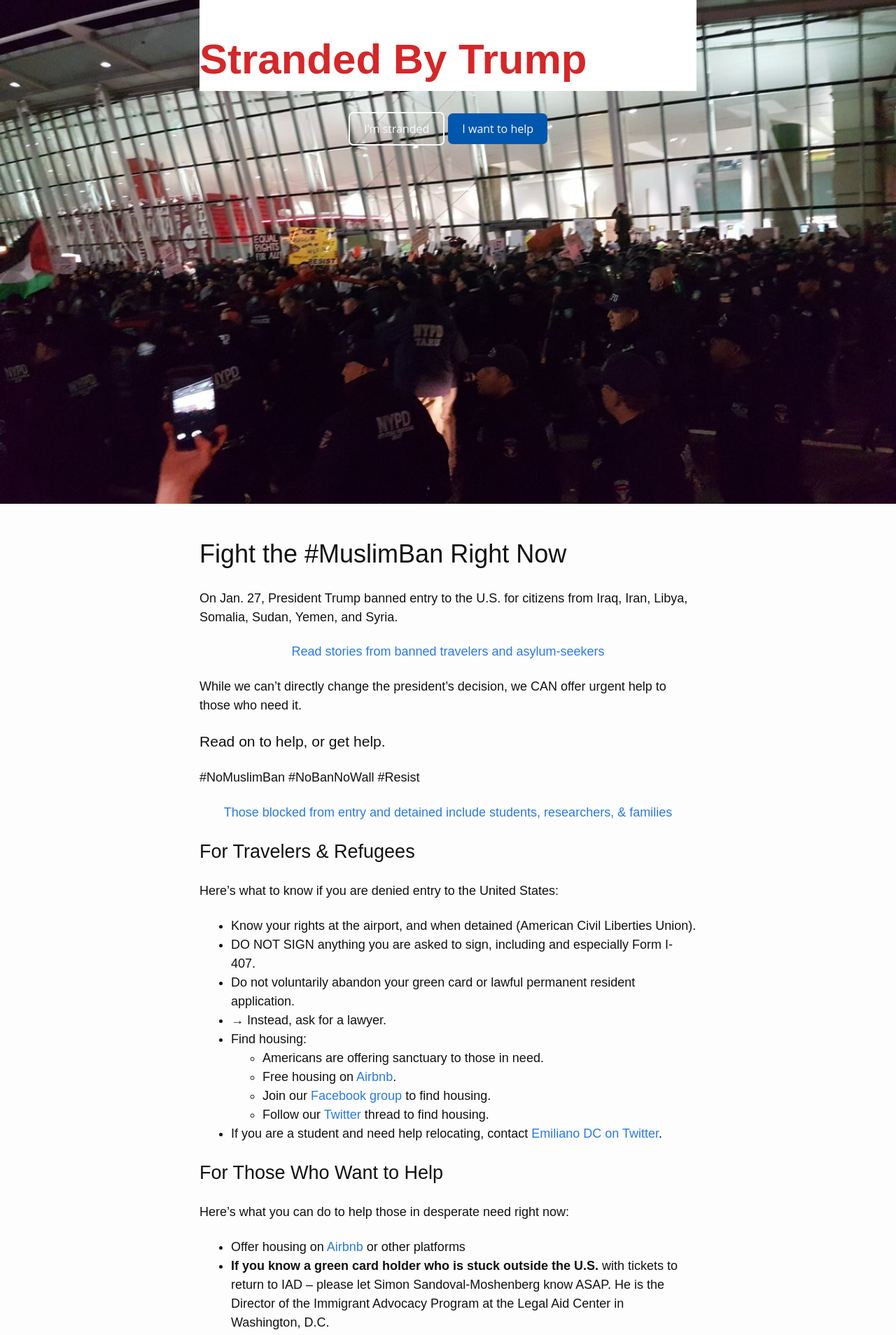
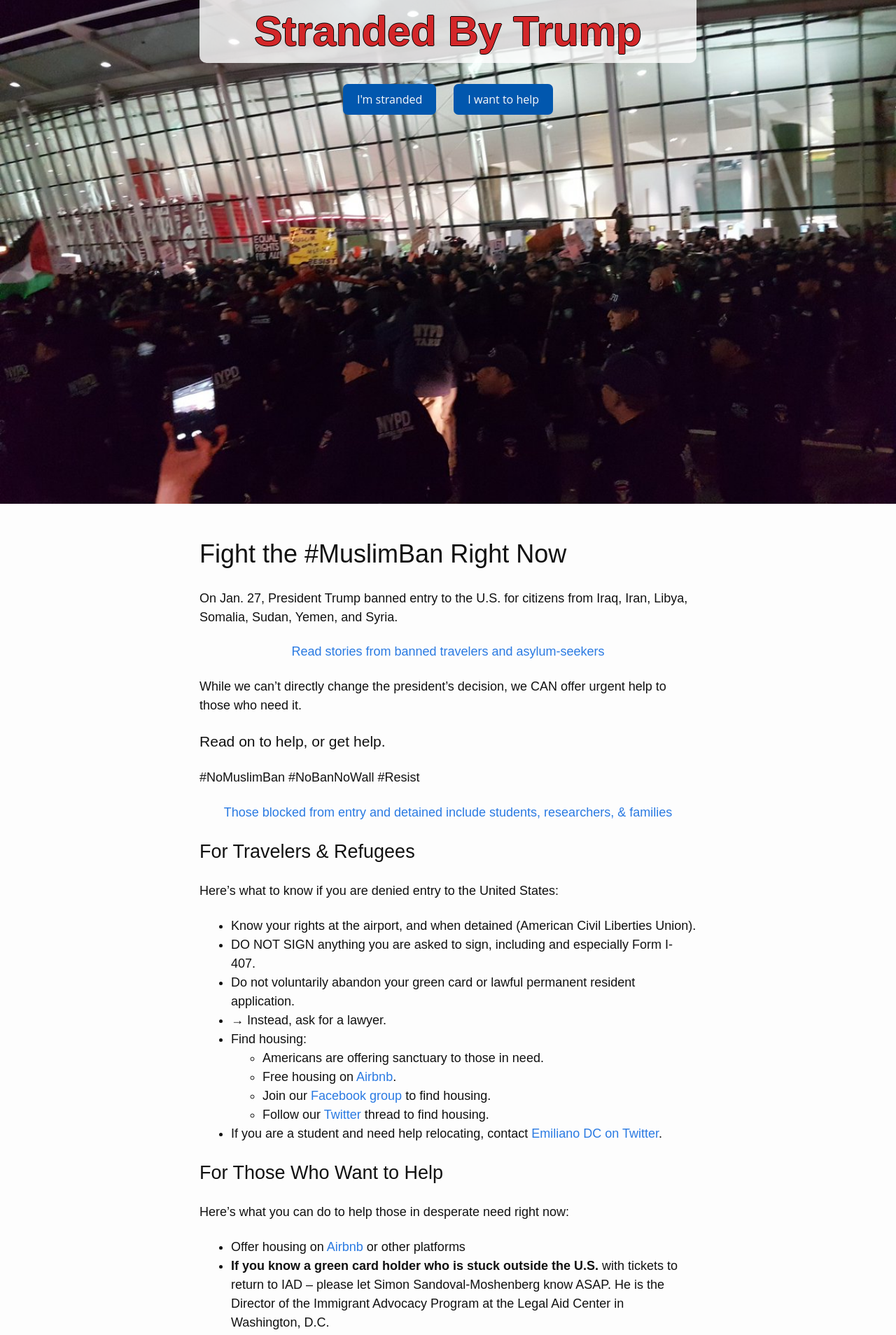
Before and after one commit to RichardLitt/stranded-by-trump, a Jekyll site: the page built from index.md, in a window 1280 px wide. Shown: the top 1908 px of the page at 70% size. Built offline with Jekyll 4.4.1, drawn with Linux system fonts in a browser that asks for light colours; nearby versions of some CDN libraries; our own code applies the rules of GitHub Pages for plain Markdown files.

Commit message:
styling tweaks

```diff
--- a/_includes/header.html
+++ b/_includes/header.html
@@ -6,7 +6,7 @@
         <div class="intro">
         </div>
         <div class="intro-links">
-            <a class="btn btn-light" href="#for-travelers--refugees">I'm stranded</a>
+            <a class="btn btn-blue" id="stranded-button" href="#for-travelers--refugees">I'm stranded</a>
             <a class="btn btn-blue" href="#for-those-who-want-to-help">I want to help</a>
         </div>
     </div>
--- a/_sass/minima/_layout.scss
+++ b/_sass/minima/_layout.scss
@@ -10,9 +10,11 @@
   background-position: center;
 
   .site-title {
-    padding-top: 40px;
-    background-color: #FFF;
-
+    padding-top: 0px;
+    text-align: center;
+    text-shadow: -1px 0 black, 0 1px black, 1px 0 black, 0 -1px black;
+    border-radius: 0px 0px 10px 10px;
+    background-color: rgba(255, 255, 255, 0.8);
     h1 {
       color: #d42729;
       font-weight: bold;
@@ -274,3 +276,7 @@
     }
   }
 }
+
+#stranded-button {
+  margin-right:20px;
+}
```
